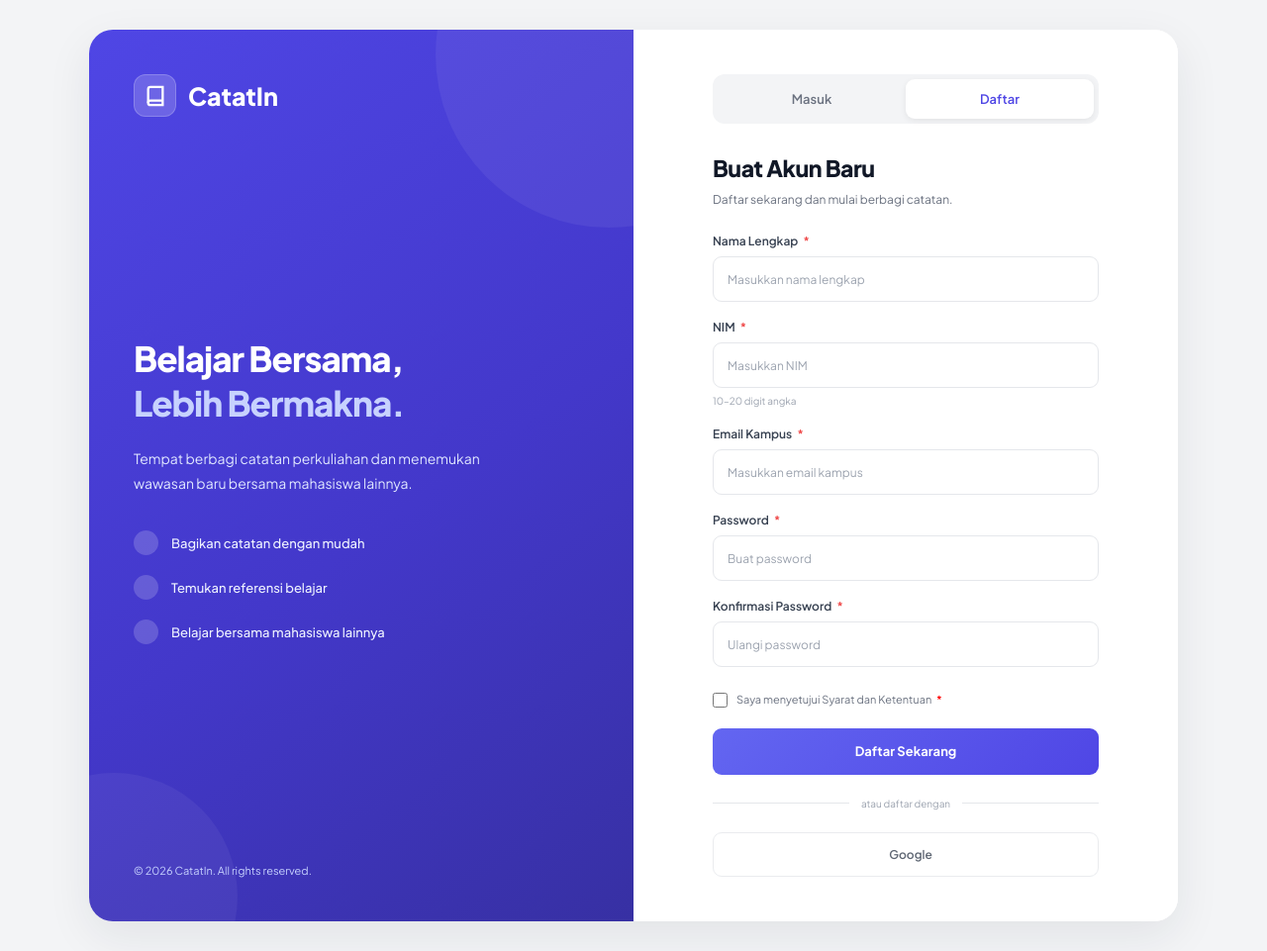
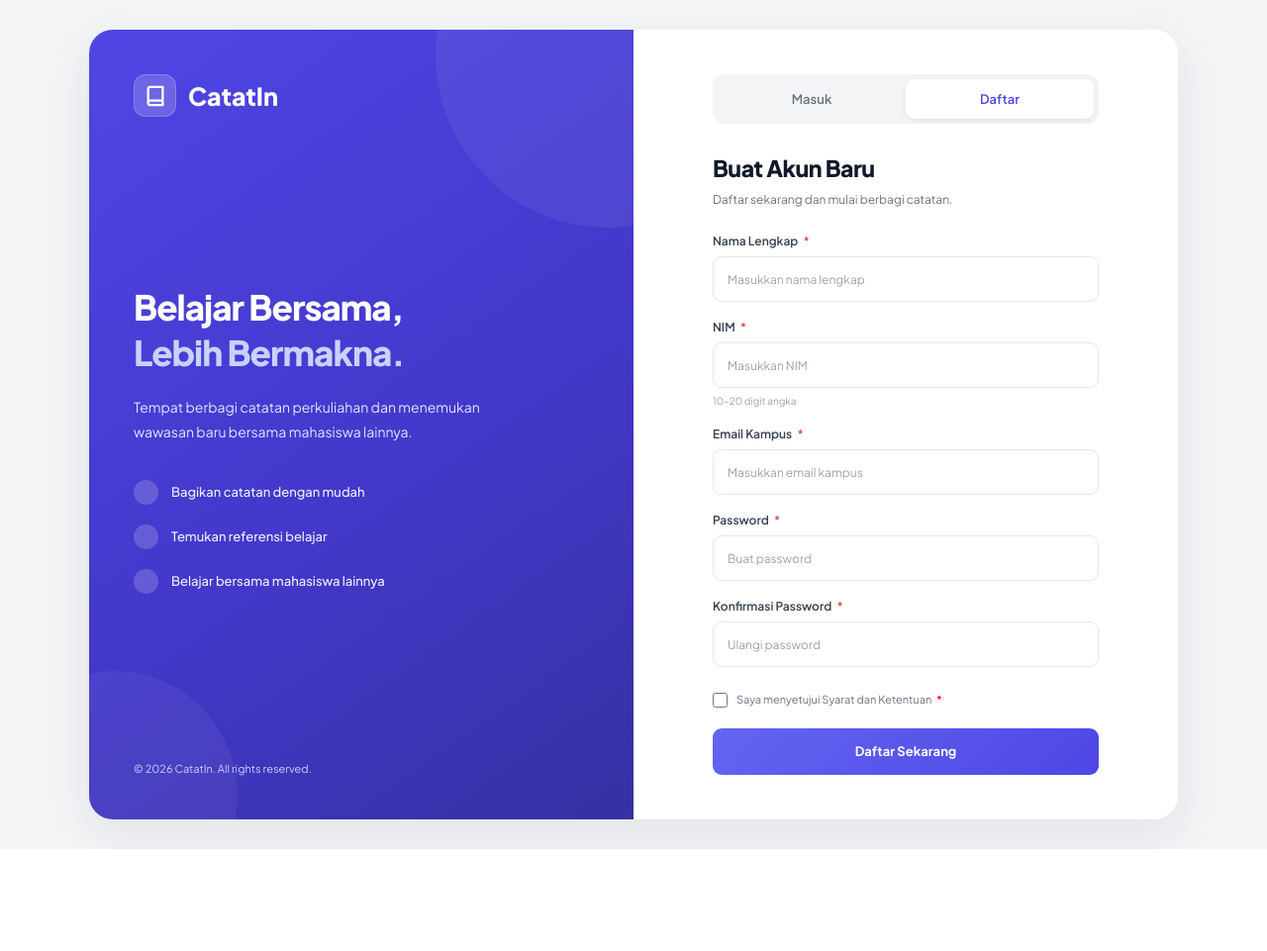
Before and after one commit to nesaathussholeha/catatin-laravel, a Laravel app: page /register in a window 1280 px wide. Shown: the whole page at 99% size. After the commit the page ends 858 px from the top, so only its background shows below. Run offline with Laravel 12, Linux system fonts and the light colour scheme; style sheets or scripts are compiled from the project's sources; some libraries are stand-ins or nearby versions.

Commit message:
Update index.blade.php

```diff
--- a/resources/views/auth/index.blade.php
+++ b/resources/views/auth/index.blade.php
@@ -222,20 +222,6 @@
 
                     </form>
 
-
-                    <!-- PEMBATAS -->
-                    <div class="divider">
-                        <span>atau masuk dengan</span>
-                    </div>
-
-
-                    <!-- GOOGLE -->
-                    <button type="button" class="btn-google" disabled>
-                        <iconify-icon icon="logos:google-icon"></iconify-icon>
-
-                        Google
-                    </button>
-
                 </div>
 
 
@@ -400,20 +386,6 @@
 
                     </form>
 
-
-                    <!-- PEMBATAS -->
-                    <div class="divider">
-                        <span>atau daftar dengan</span>
-                    </div>
-
-
-                    <!-- GOOGLE -->
-                    <button type="button" class="btn-google" disabled>
-                        <iconify-icon icon="logos:google-icon"></iconify-icon>
-
-                        Google
-                    </button>
-
                 </div>
 
             </div>
```
